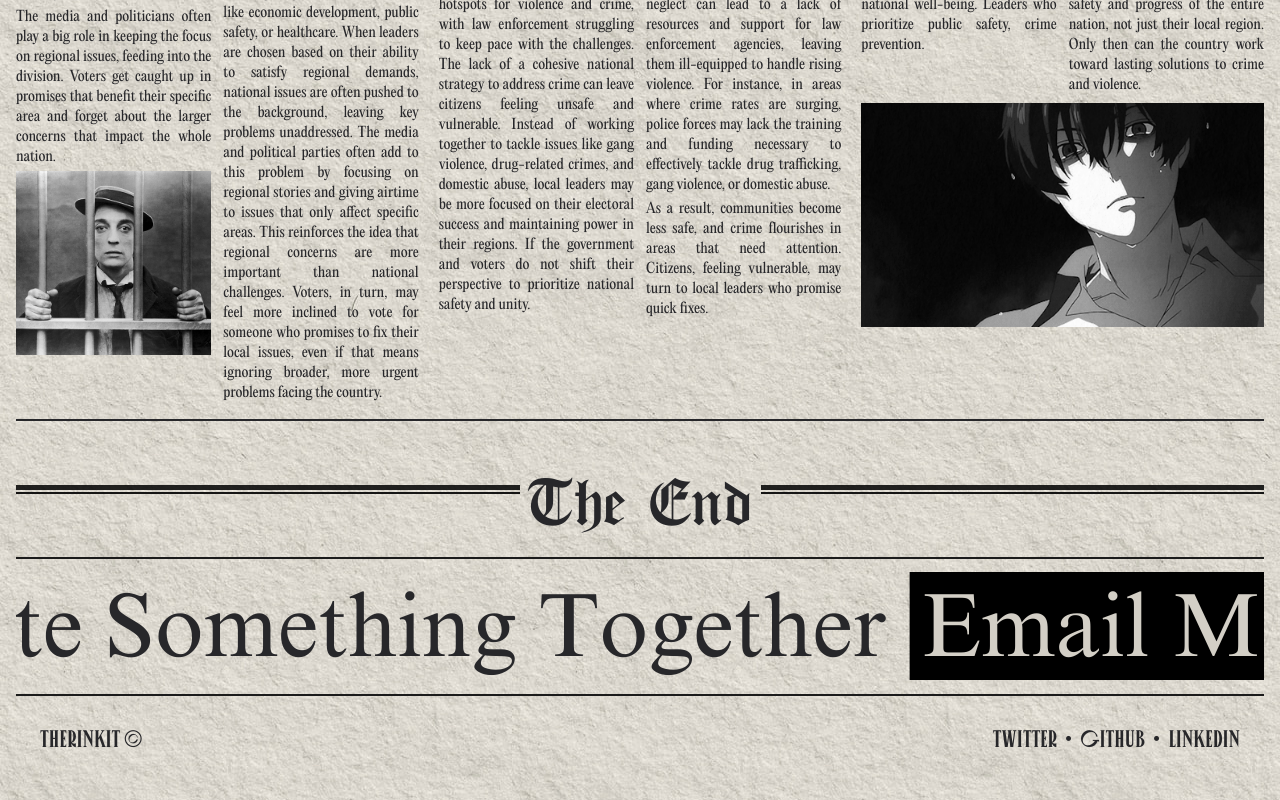
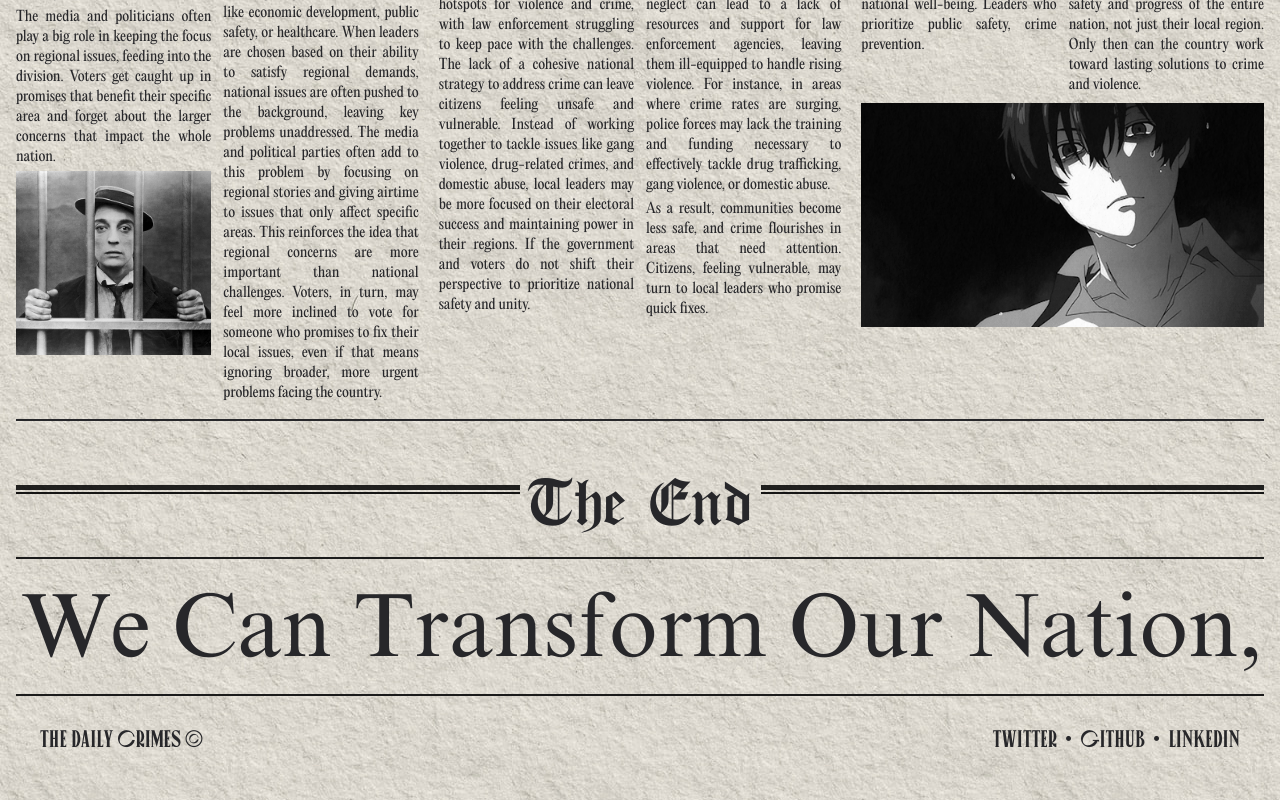
Before and after one commit to rinkitadhana/The-Daily-Crimes, a React (Vite) app: page / in a window 1280 px wide. Shown: the part 4234-5034 px from the top of the page. Built offline with nearby package versions, Linux system fonts and the light colour scheme.

Commit message:
footer enhanced

```diff
--- a/src/Components/Footer.tsx
+++ b/src/Components/Footer.tsx
@@ -2,23 +2,39 @@ import Slider from "./Slider"
 
 const Footer = () => {
   return (
-    <div>
+    <div className="  select-none">
       <Slider />
       <div className="py-7 font-Canopee text-2xl  flex flex-row justify-between px-6 ">
-        <a target="_blank" href="https://therinkit.online">
-          therinkit ©
+        <a
+          className=" hover:opacity-75 transition-colors duration-300"
+          target="_blank"
+          href="https://therinkit.online"
+        >
+          The Daily Crimes ©
         </a>
 
         <div className=" flex gap-2 ">
-          <a target="_blank" href="https://x.com/rnkktt">
+          <a
+            className=" hover:opacity-75 transition-colors duration-300"
+            target="_blank"
+            href="https://x.com/damnGruz"
+          >
             Twitter
           </a>
           <span>•</span>
-          <a target="_blank" href="https://github.com/rinkitadhana">
+          <a
+            className=" hover:opacity-75 transition-colors duration-300"
+            target="_blank"
+            href="https://github.com/rinkitadhana"
+          >
             Github
           </a>
           <span>•</span>
-          <a target="_blank" href="https://www.linkedin.com/in/rinkitadhana/">
+          <a
+            className=" hover:opacity-75 transition-colors duration-300"
+            target="_blank"
+            href="https://www.linkedin.com/in/rinkitadhana"
+          >
             LinkedIn
           </a>
         </div>
--- a/src/Components/Slider.tsx
+++ b/src/Components/Slider.tsx
@@ -1,9 +1,12 @@
 const Slider = () => {
   return (
-    <div className=" marquee-container">
+    <div className=" marquee-container select-none">
       <div className="marquee">
-        Let's Create Something Together{" "}
-        <a href="mailto:therinkit@gmail.com">Email ME</a>.
+        Together, We Can Transform Our Nation,{" "}
+        <a target="_blank" href="https://x.com/damnGruz">
+          Follow Me
+        </a>
+        .
       </div>
     </div>
   )
--- a/src/index.css
+++ b/src/index.css
@@ -74,7 +74,7 @@ body {
 .marquee a {
   text-decoration: none;
   background: #000;
-  @apply px-3 py-1 cursor-pointer;
+  @apply px-3 py-1 cursor-pointer hover:bg-zinc-800 transition-colors duration-300;
   color: #d3cfc6;
 }
 
```
